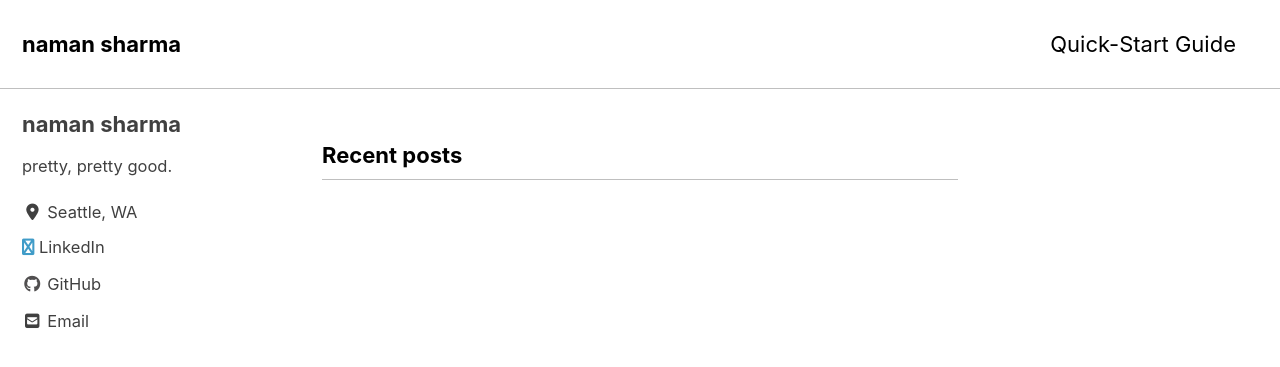
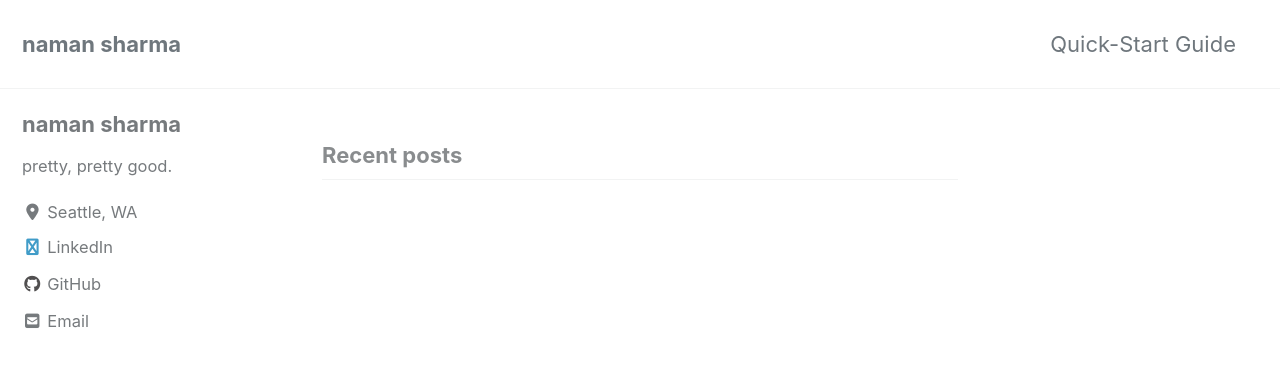
Before and after one commit to nmnshrma/nmnshrma.github.io, a Jekyll site: the page built from index.html, in a window 1280 px wide and 900 px high. Shown: the top 367 px of the window. Built offline with Jekyll 4.4.1, drawn with Linux system fonts in a browser that asks for light colours; cached includes are drawn as plain includes; nearby versions of some CDN libraries; the list of posts is cut into pages by our own code.

Commit message:
Jekyll theme change revert

```diff
--- a/_config.yml
+++ b/_config.yml
@@ -10,9 +10,9 @@
 # Review documentation to determine if you should use `theme` or `remote_theme`
 # https://mmistakes.github.io/minimal-mistakes/docs/quick-start-guide/#installing-the-theme
 
-theme                  : "minimal-mistakes-jekyll"
-remote_theme           : "mmistakes/minimal-mistakes"
-minimal_mistakes_skin    : "contrast" # , "default", "air", "aqua", "dark", "dirt", "neon", "mint", "plum", "sunrise"
+# theme                  : "minimal-mistakes-jekyll"
+# remote_theme           : "mmistakes/minimal-mistakes"
+minimal_mistakes_skin    : "default" # "air", "aqua", "contrast", "dark", "dirt", "neon", "mint", "plum", "sunrise"
 
 # Site Settings
 locale                   : "en-US"
@@ -117,7 +117,7 @@ author:
       icon: "fas fa-fw fa-envelope-square"
       # url: mailto:your.name@email.com
     - label: "LinkedIn"
-      icon: "fas fa-linkedin-in"
+      icon: "fas fa-fw fa-linkedin-in"
       url: "https://www.linkedin.com/in/namansharma-in/"
     - label: "Twitter"
       icon: "fab fa-fw fa-twitter-square"
```
